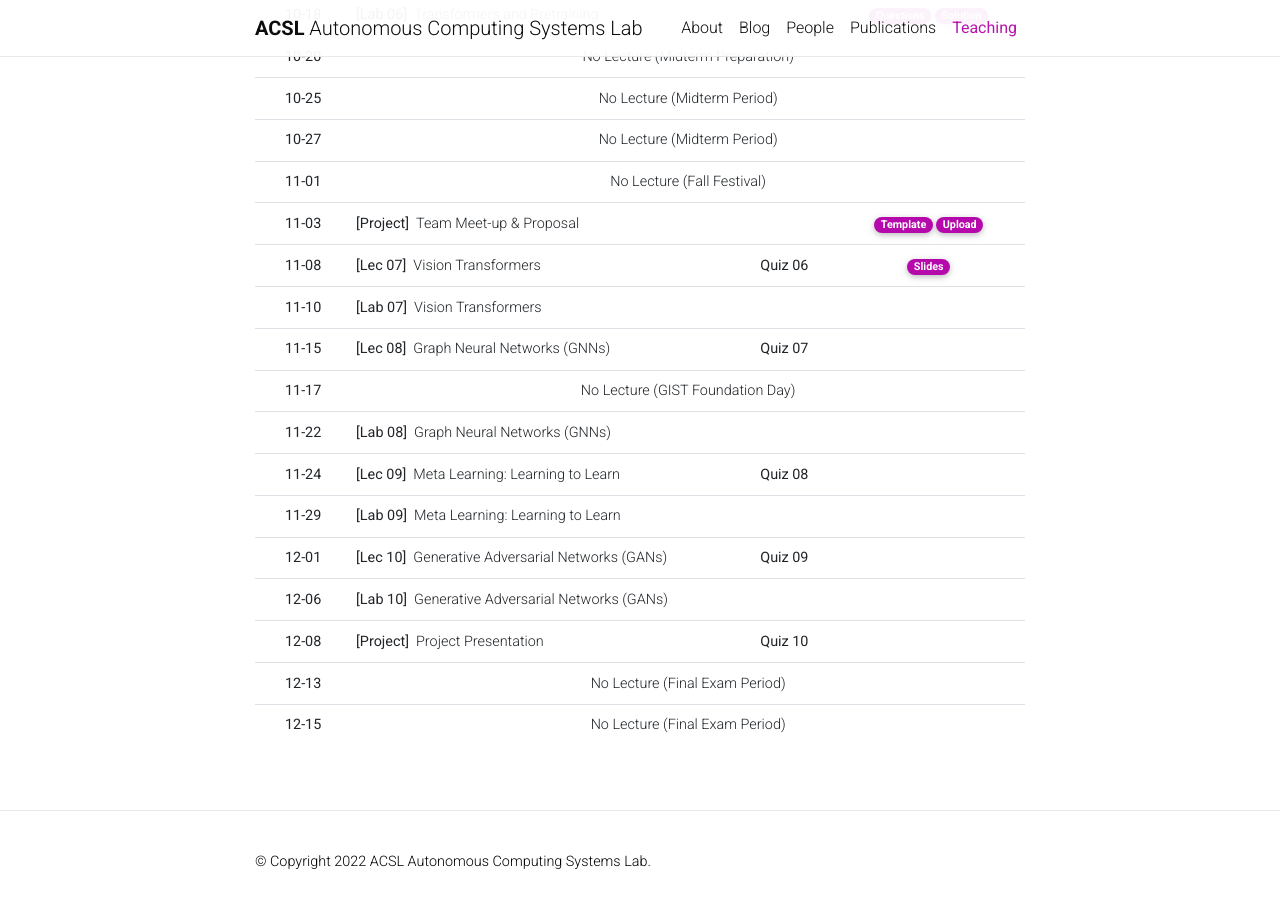
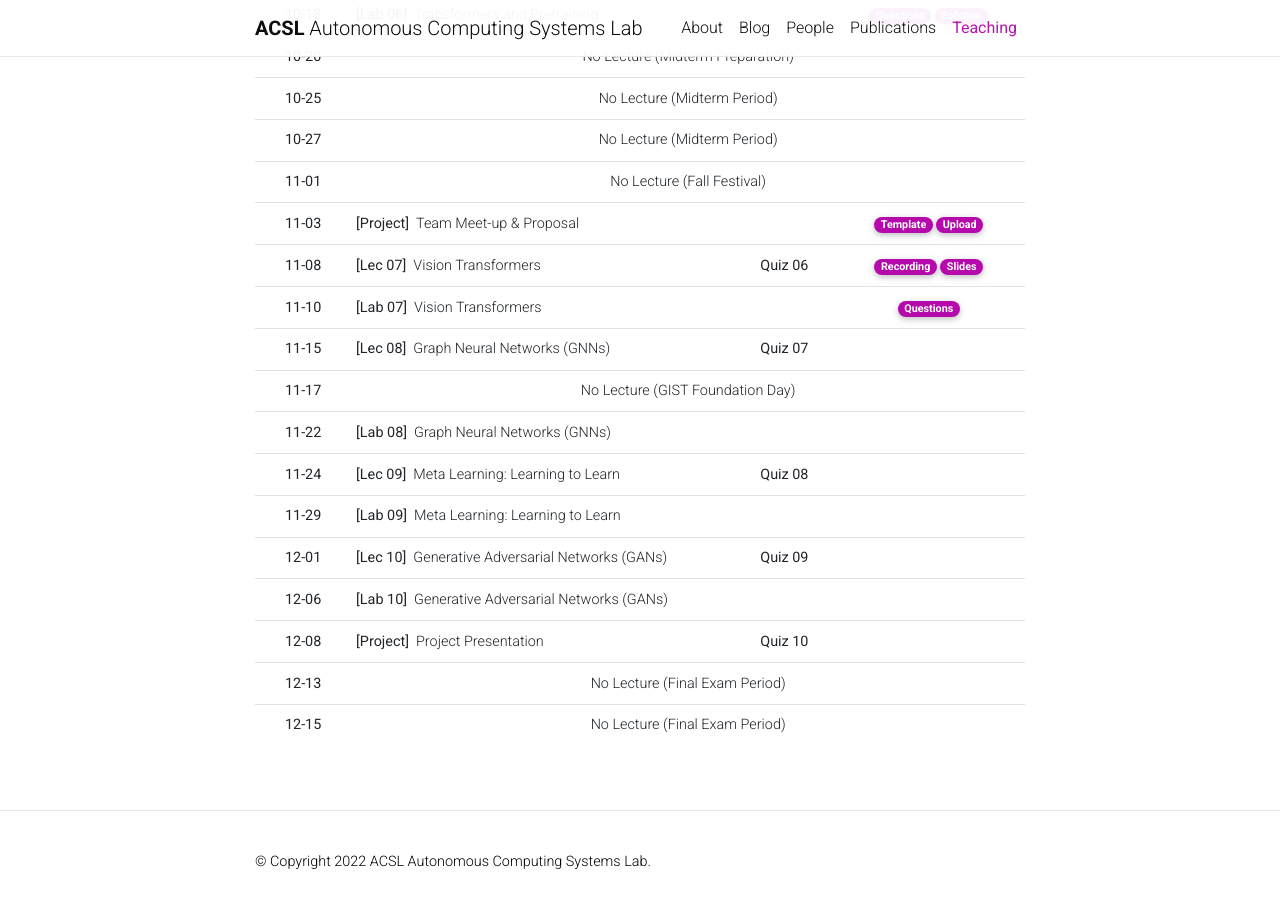
Before and after one commit to Uehwan/Uehwan.github.io, a Jekyll site: the page built from _teaching/aiexplab22fall.md, in a window 1280 px wide and 900 px high, scrolled down 1715 px. Built offline with Jekyll 4.4.1, drawn with Linux system fonts in a browser that asks for light colours; nearby versions of some CDN libraries; comment, search, counter and statistics services are not loaded; a style sheet for code colours, icons or effects is not loaded.

Commit message:
22-11-08 after

```diff
--- a/_teaching/aiexplab22fall.md
+++ b/_teaching/aiexplab22fall.md
@@ -205,7 +205,7 @@
       <td class="text-left"><b>[Lec 07]</b> &nbsp;Vision Transformers</td>
       <td><b>Quiz 06</b></td>
       <td>
-        <!--a href="#" target="_blank" class="badge badge-pill" style="background-color:#B509AC;">Recording</a-->
+        <a href="https://youtu.be/9Own9vJbDt8" target="_blank" class="badge badge-pill" style="background-color:#B509AC;">Recording</a>
         <a href="https://docs.google.com/presentation/d/11WxFcxCadumjJpWkLOw1ZaLp5wdAR38IyJTQn8Clx_M/edit?usp=sharing" target="_blank" class="badge badge-pill" style="background-color:#B509AC;">Slides</a>
       </td>
     </tr>
@@ -214,7 +214,7 @@
       <td class="text-left"><b>[Lab 07]</b> &nbsp;Vision Transformers</td>
       <td></td>
       <td>
-        <!--a href="#" target="_blank" class="badge badge-pill" style="background-color:#B509AC;">Questions</a-->
+        <a href="https://colab.research.google.com/drive/1gT2qbod4K32wzE4vAeLqCSSUoCcsjS6V?usp=sharing" target="_blank" class="badge badge-pill" style="background-color:#B509AC;">Questions</a>
         <!--a href="#" target="_blank" class="badge badge-pill" style="background-color:#B509AC;">Solution</a-->
       </td>
     </tr>
```
